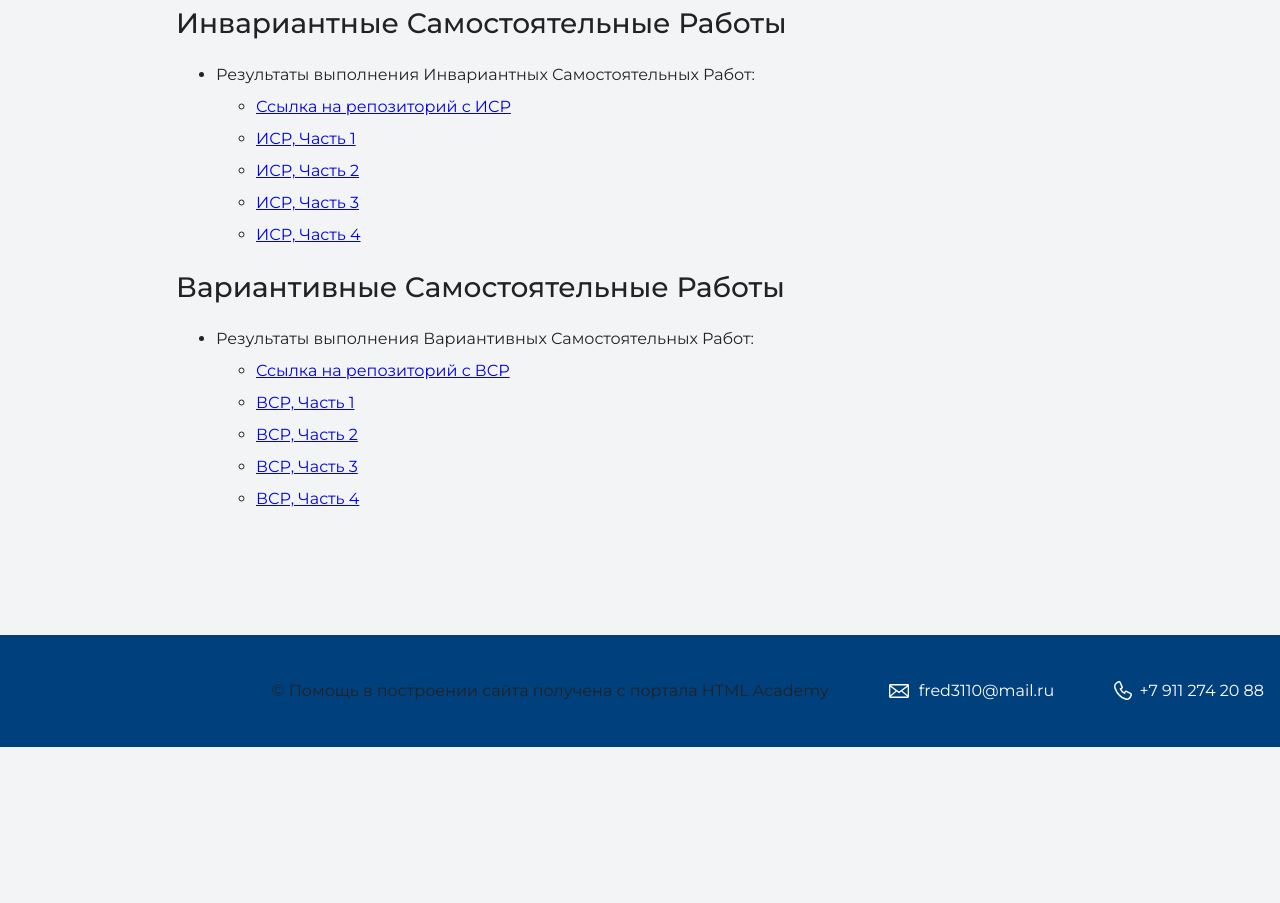
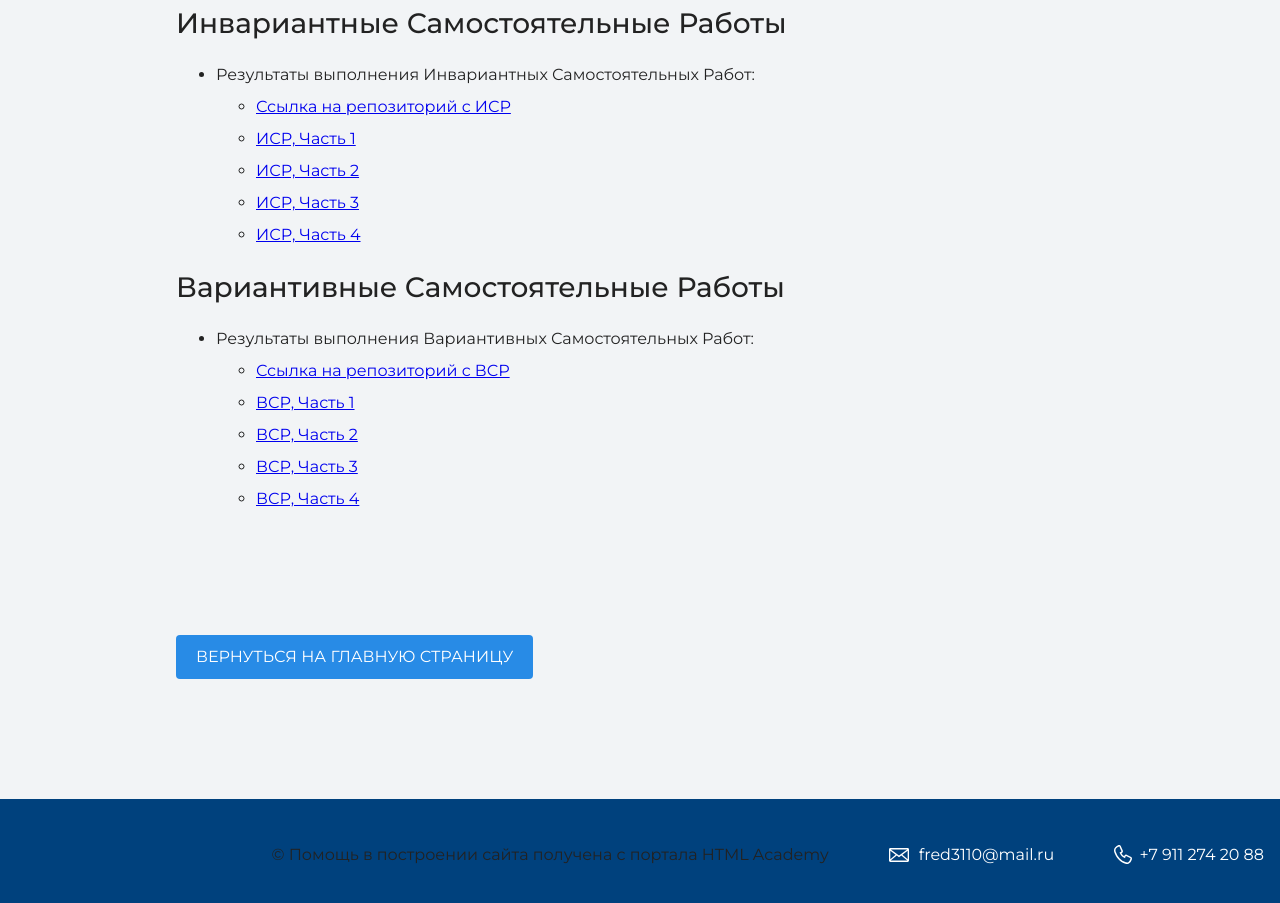
Before and after one commit to ilya-s-h/Web_Tech_3.4Sem, a plain HTML site: page index.html in a window 1280 px wide. Shown: the part 4194-5097 px from the top of the page. Before the commit the page ends 4941 px from the top, so only its background shows below. Drawn offline with nearby package versions, Linux system fonts and the light colour scheme.

Commit message:
Update index.html

```diff
--- a/index.html
+++ b/index.html
@@ -177,6 +177,16 @@
     </div>
     </section>
 
+
+
+     <section class="portfolio">
+      <div class="container">
+        <a class="button" href="https://ilya-s-h.github.io">Вернуться на главную страницу</a>
+      </div>
+    </section>
+
+
+
     <footer class="page-footer">
       <div class="container">
         © Помощь в построении сайта получена с портала HTML Academy
```
